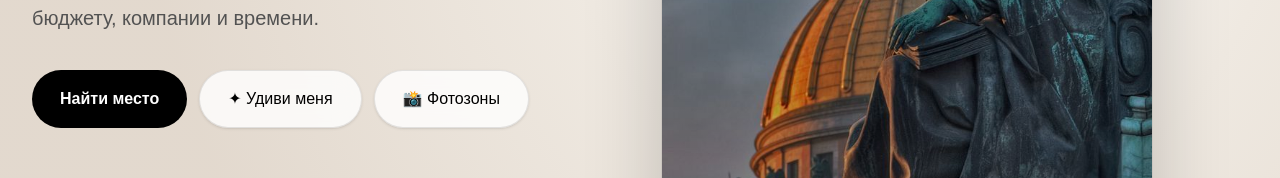
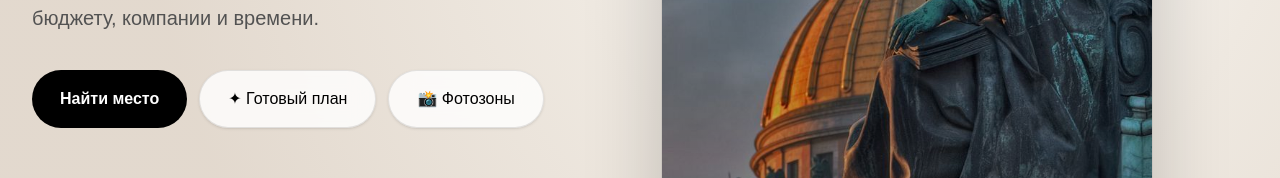
Before and after one commit to olgakastanova48386-dotcom/alma, a Next.js app: page / in a window 1280 px wide. Shown: the part 504-682 px from the top of the page. Built offline with nearby package versions, Linux system fonts and the light colour scheme; no server answers.

Commit message:
rename home surprise action to ready plan

```diff
--- a/app/page.tsx
+++ b/app/page.tsx
@@ -134,7 +134,7 @@ export default function HomePage() {
           <p className="mt-3 sm:mt-7 max-w-xl text-[15px] sm:text-xl leading-6 sm:leading-8 text-white/82 md:text-neutral-600">ALMA помогает находить места Петербурга по настроению, бюджету, компании и времени.</p>
           <div className="mt-4 sm:mt-9 grid grid-cols-3 gap-1.5 sm:flex sm:flex-wrap sm:gap-3">
             <button type="button" onClick={scrollToFilters} className="whitespace-nowrap rounded-full bg-white text-black md:bg-black md:text-white px-2 sm:px-7 py-2.5 sm:py-4 text-[11px] sm:text-base font-semibold hover:opacity-80 hover:scale-[1.02] transition">Найти место</button>
-            <button type="button" onClick={() => router.push("/surprise")} className="whitespace-nowrap rounded-full bg-black/55 md:bg-white/80 backdrop-blur-md border border-white/25 md:border-black/10 text-white md:text-black px-2 sm:px-7 py-2.5 sm:py-4 text-[11px] sm:text-base font-medium hover:scale-[1.02] transition shadow-sm">✦ Удиви меня</button>
+            <button type="button" onClick={() => router.push("/surprise")} className="whitespace-nowrap rounded-full bg-black/55 md:bg-white/80 backdrop-blur-md border border-white/25 md:border-black/10 text-white md:text-black px-2 sm:px-7 py-2.5 sm:py-4 text-[11px] sm:text-base font-medium hover:scale-[1.02] transition shadow-sm">✦ Готовый план</button>
             <button type="button" onClick={scrollToPhotozones} className="whitespace-nowrap rounded-full bg-black/55 md:bg-white/80 backdrop-blur-md border border-white/25 md:border-black/10 text-white md:text-black px-2 sm:px-7 py-2.5 sm:py-4 text-[11px] sm:text-base font-medium hover:scale-[1.02] transition shadow-sm">📸 Фотозоны</button>
           </div>
         </div></div>
```
